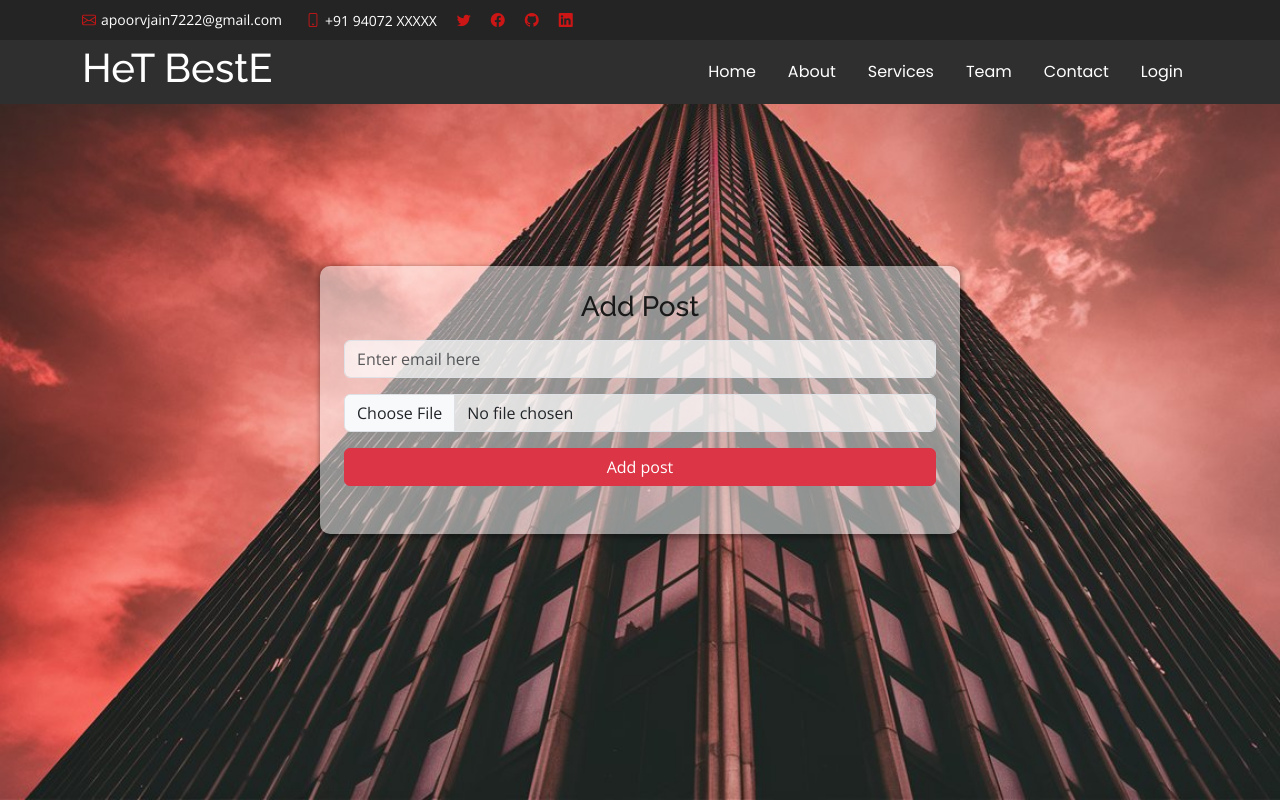
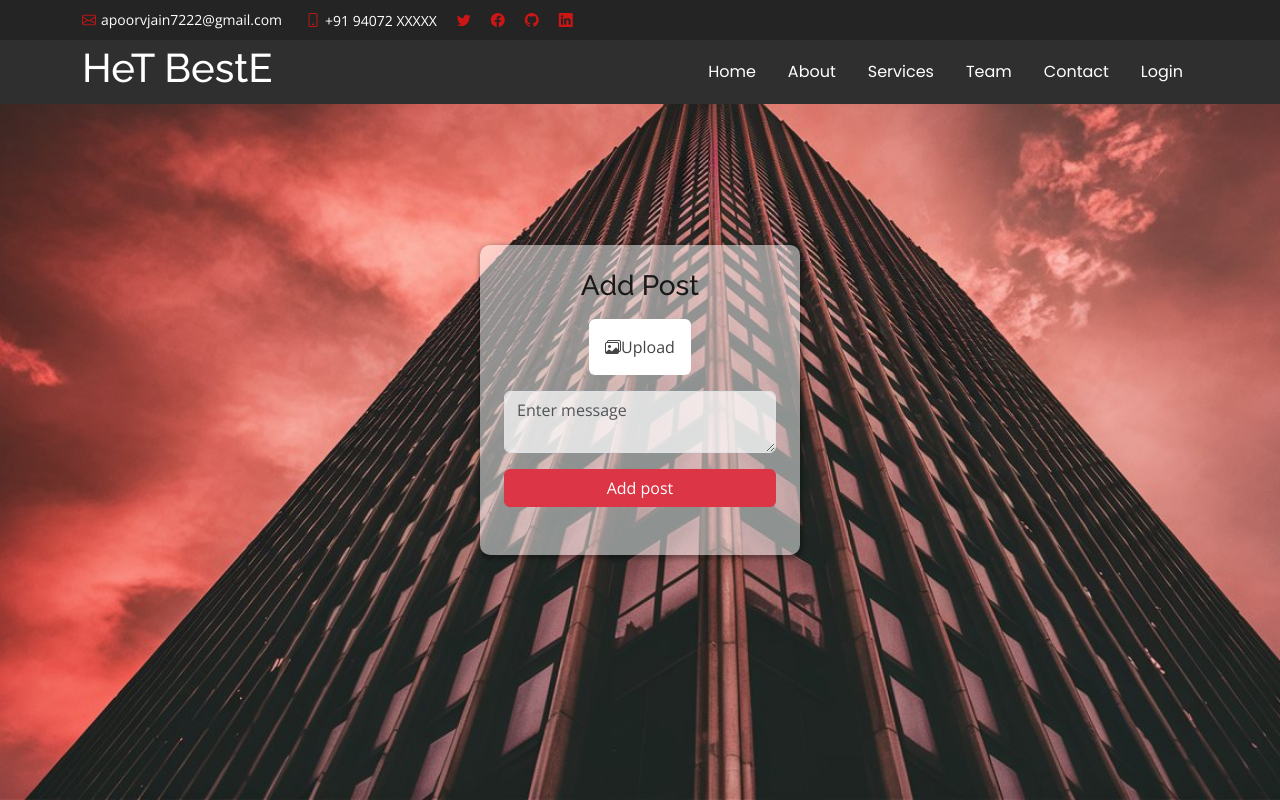
Before and after one commit to vroopaniaj08/HeT-BestE, a React (Vite) app: page /addpost in a window 1280 px wide. Built offline with nearby package versions, Linux system fonts and the light colour scheme; no server answers.

Commit message:
9th update

```diff
--- a/src/conponents/post.jsx
+++ b/src/conponents/post.jsx
@@ -1,4 +1,4 @@
-import { useRef } from "react"
+import { useRef, useState } from "react"
 import webMethod from "../service/webMethod";
 import apis from "../service/apis";
 import { useSelector } from "react-redux";
@@ -7,6 +7,7 @@ export default function Post(){
     let userData = useSelector(state=>state.userLoginStore.value)
     let postBox = useRef()
     let imageBox = useRef();
+    const [pict,setpict] = useState("")
     let addPost= async(event)=>{
         // props.setProgress(0);
         event.preventDefault();
@@ -25,19 +26,30 @@ export default function Post(){
             console.log(error)
         }
     }
+    let showimage = (event)=>{
+        event.preventDefault()
+        let image = event.target.files[0]
+        console.log(image)
+        {setpict(URL.createObjectURL(image))};
+    }
     return<>
         <div className="d-flex justify-content-center align-items-center" style={{ backgroundImage: `url("./assets/img/loginpage2.jpeg")`, height: "100vh", backgroundRepeat: "no-repeat",backgroundSize:"cover" }}>
-<div className="container p-4 w-50" style={{ height: "fit-content", boxShadow: '1px 2px 4px 2px rgba(0, 0, 0, 0.3)', borderRadius: "10px",backgroundColor:`rgba(255,255,255,0.5)` }}>
+<div className="container p-4 w-25" style={{ height: "fit-content", boxShadow: '1px 2px 4px 2px rgba(0, 0, 0, 0.3)', borderRadius: "10px",backgroundColor:`rgba(255,255,255,0.5)` }}>
     <h3 className='text-center'>Add Post</h3>
     <form onSubmit={addPost}>
         <div className="row mt-3">
             <div className="col-md-12">
-                <input type="text" ref={postBox} required className="form-control" placeholder="Enter email here" style={{backgroundColor:`rgba(255,255,255,0.7)`}}></input>
+                <div className="W-100 text-center">
+                <label htmlFor="postimage" className="bi bi-images bg-white p-3 rounded" style={{cursor:"pointer"}}>Upload
+                <img src={pict} style={{backgroundRepeat:"no-repeat",backgroundSize:"cover"}}></img>
+                </label>
+                </div>
+                <input type="file" id = "postimage" ref={imageBox} onChange={showimage} className="form-control d-none" placeholder="Enter Password here"  style={{backgroundColor:`rgba(255,255,255,0.7)`}}></input>
             </div>
         </div>
         <div className="row mt-3">
             <div className="col-md-12">
-                <input type="file"  ref={imageBox} className="form-control" placeholder="Enter Password here"  style={{backgroundColor:`rgba(255,255,255,0.7)`}}></input>
+                <textarea type="text" ref={postBox} required className="form-control" placeholder="Enter message" style={{backgroundColor:`rgba(255,255,255,0.7)`}}></textarea>
             </div>
         </div>
         <div className="row mt-3">
--- a/src/conponents/usersitemap.jsx
+++ b/src/conponents/usersitemap.jsx
@@ -13,9 +13,15 @@ export default function Uploadsitemap(){
         console.log(response);
         {setList(response.data.data)}
     }
+    let specificUserPost = async(id) =>{
+        let response = await webMethod.getapi(apis.SPECIFICUSERPOSTLIST + id,userData.token)
+        console.log(response.data.data)
+        {setList(response.data.data)}
+    }
     return <>
+        <button className="btn btn-danger" onClick={userList}>Show All</button>
         <ul style={{listStyle:"none",maxHeight:"82vh",overflowY:"scroll",border:"1px solid black"}}>
-            {userlist.map(obj=><li>{obj.name}</li>)}
+            {userlist.map(obj=><li onClick={()=>specificUserPost(obj.id)}>{obj.name}</li>)}
         </ul>
     </>
 }
```
